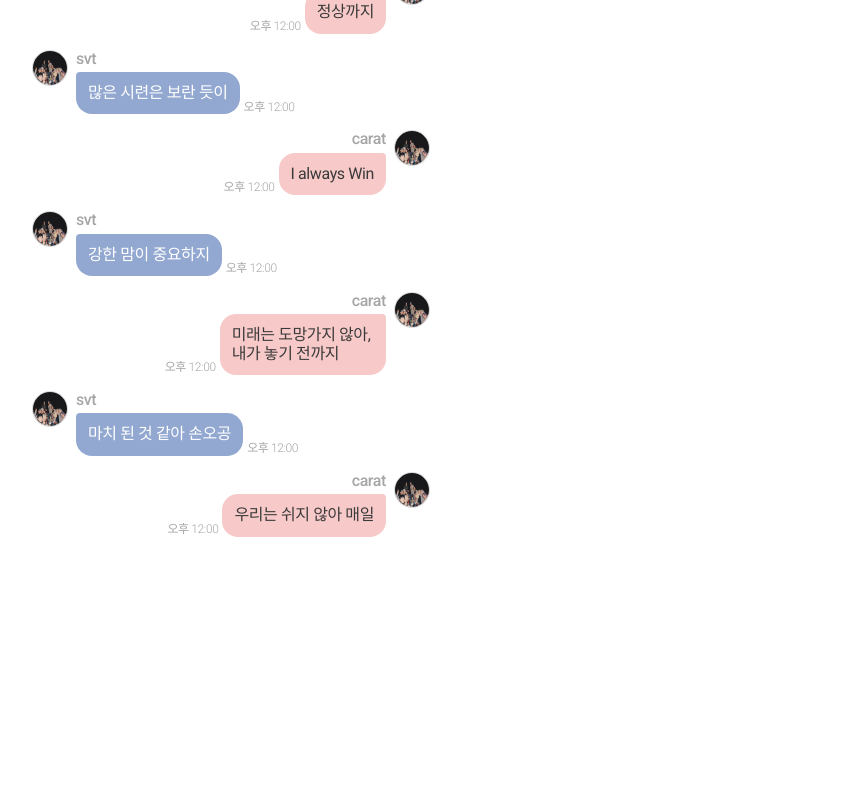
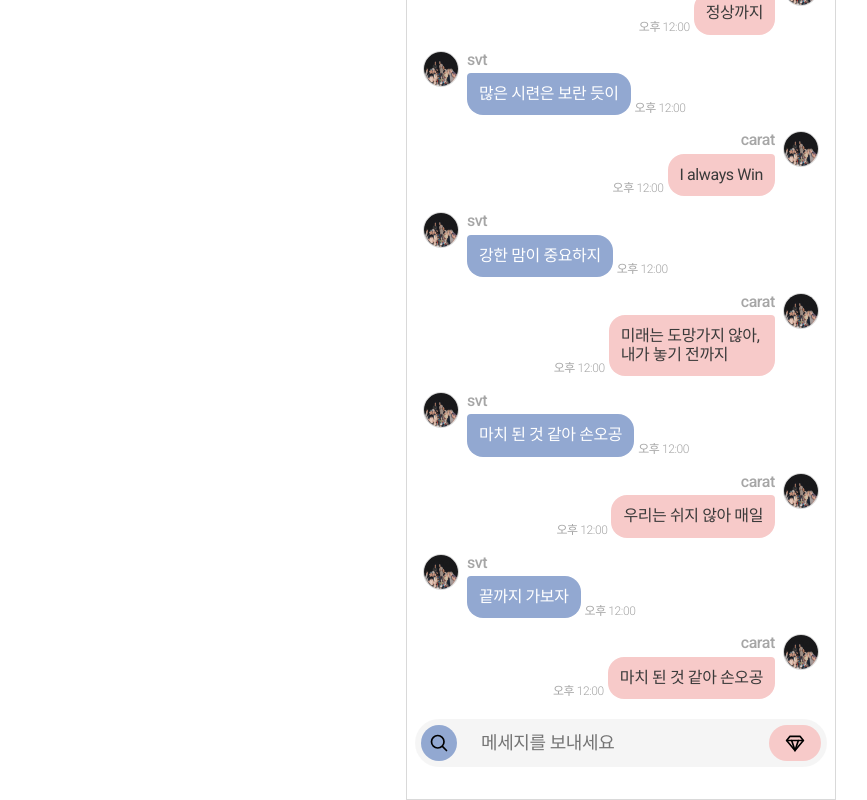
Before and after one commit to ongheong/react-sns, a React (Vite) app: page / in a window 1280 px wide. Shown: the part 212-1012 px from the top of the page, without its empty margins (19-886 px from the left). Before the commit the page ends 934 px from the top, so only its background shows below. Built offline with nearby package versions, Linux system fonts and the light colour scheme.

Commit message:
✨ Feat: Footer 컴포넌트 생성

```diff
--- a/src/App.jsx
+++ b/src/App.jsx
@@ -14,7 +14,7 @@ const globalStyle = css`
     --vh: 9.34px;
   }
   html, body {
-    /* overflow: hidden; */
+    overflow: scroll; /*위아래는 고정!*/
     margin: 0;
     padding: 0;
   }
@@ -26,7 +26,14 @@ const globalStyle = css`
   }
   body {
     display: block;
-    max-width: 500px;
+  }
+  input, textarea {
+    outline: none;
+    border: none;
+  }
+  button {
+    border: none;
+    cursor: pointer;
   }
 `;
 
--- a/src/components/content/Content.jsx
+++ b/src/components/content/Content.jsx
@@ -2,7 +2,6 @@ import { css } from '@emotion/react';
 
 import LeftBubble from './LeftBubble.jsx';
 import RightBubble from './RightBubble.jsx';
-import mockData from '../../mock/mockData.json';
 
 const contentWrapper = css`
   width: 100%;
@@ -14,10 +13,10 @@ const contentWrapper = css`
   flex:1;
 `;
 
-export default function Content({ otherName, currentName }) {
+export default function Content({ otherName, currentName, messages }) {
   return (
     <div css={contentWrapper}>
-      {mockData.map((item) => {
+      {messages.map((item) => {
         return item.status === 0 ? (
           <LeftBubble key={item.id} content={item.content} name={otherName} time={item.time}/>
         ) : (
--- a/src/components/footer/Footer.jsx
+++ b/src/components/footer/Footer.jsx
@@ -0,0 +1,97 @@
+import { css } from '@emotion/react';
+import { useState } from 'react';
+
+const footerWrapper = css`
+  position: absolute;
+  z-index: 2;
+  bottom: 0;
+  left: 0;
+  width: 100%;
+  padding: 12px 8px 32px;
+`;
+
+const footerForm = css`
+  width: 100%;
+  border-radius: 24px;
+  padding: 6px;
+  background: #e3e3e35f;
+  backdrop-filter: blur(8px);
+  display: flex;
+  align-items: flex-end;
+  gap: 8px;
+`;
+
+const searchBtn = css`
+  width: 36px;
+  height: 36px;
+  border-radius: 50%;
+  background: var(--other-bubble-color);
+  display: flex;
+  align-items: center;
+  justify-content: center;
+`;
+
+const btnImg = css`
+  width: 20px;
+  height: 20px;
+`;
+
+const messageInput = css`
+  display: flex;
+  flex: 1;
+  height: 36px;
+  padding: 8px 16px;
+  background: none;
+  resize: none;
+  font-size: 18px;
+  font-weight: 400;
+  letter-spacing: -0.4px;
+`;
+
+const sendBtn = css`
+  width: 52px;
+  height: 36px;
+  border-radius: 24px;
+  background: var(--my-bubble-color);
+  display: flex;
+  align-items: center;
+  justify-content: center;
+`;
+
+export default function Footer({ handleAddMessage }) {
+  const [input, setInput] = useState('');
+
+  const handleForm = (e) => {
+    e.preventDefault();
+    if (todoInput === '') {
+      alert('한 글자 이상 입력해주세요.');
+      return;
+    }
+    handleAddMessage(input);
+    setInput('');
+  };
+
+  const handleInput = (e) => {
+    setInput(e.target.value);
+  };
+
+  return (
+    <footer css={footerWrapper}>
+      <form css={footerForm} onSubmit={handleForm}>
+        <button css={searchBtn}>
+          <img src="/assets/search.svg" css={btnImg} />
+        </button>
+        <textarea
+          spellCheck="false"
+          id="message"
+          placeholder="메세지를 보내세요"
+          css={messageInput}
+          onChange={handleInput}
+        ></textarea>
+        <button css={sendBtn} type="submit">
+          <img src="/assets/send.svg" css={btnImg} />
+        </button>
+      </form>
+    </footer>
+  );
+}
--- a/src/components/header/Header.jsx
+++ b/src/components/header/Header.jsx
@@ -3,16 +3,17 @@ import { useState } from 'react';
 
 const header = css`
   position: absolute;
-  z-index: 10;
+  z-index: 2;
   top: 0;
   left: 0;
   width: 100%;
-  height: 70px;
+  height: 72px;
   border-bottom: 1px solid var(--border-color);
   display: flex;
   align-items: center;
   justify-content: space-between;
   padding: 12px 16px;
+  background-color: #fff;
 `;
 
 const leftWrapper = css`
--- a/src/mock/mockData.json
+++ b/src/mock/mockData.json
@@ -46,5 +46,17 @@
       "status": 1,
       "content": "우리는 쉬지 않아 매일",
       "time": "2021-09-01 12:00:01"
+    },
+    {
+      "id": 9,
+      "status": 0,
+      "content": "끝까지 가보자",
+      "time": "2021-09-01 12:00:00"
+    },
+    {
+      "id": 10,
+      "status": 1,
+      "content": "마치 된 것 같아 손오공",
+      "time": "2021-09-01 12:00:01"
     }
 ]
--- a/src/pages/SNSPage.jsx
+++ b/src/pages/SNSPage.jsx
@@ -1,18 +1,20 @@
 import { css } from '@emotion/react';
+import { useEffect, useState } from 'react';
+
 import Header from '../components/header/Header.jsx';
 import Content from '../components/content/Content.jsx';
+import Footer from '../components/footer/Footer.jsx';
+import mockData from '../mock/mockData.json';
 
 const pageWrapper = css`
+  position: relative;
   margin: 0 auto;
-  overflow: hidden;
+  /* overflow: hidden; */
   display: flex;
   flex-direction: column;
-
-  position: relative;
   width: 100%;
   max-width: 430px;
-  /*이 코드 대체 뭐길래 스크롤이 가능하게 하는거지?*/
-  height: calc(var(--vh, 1vh)* 100);
+  border: 1px solid var(--border-color);
 `;
 
 const otherNickName = '손오공';
@@ -20,11 +22,32 @@ const otherName = 'svt';
 const currentName = 'carat';
 
 export default function SNSPage() {
+  const [messages, setMessages] = useState(() => {
+    const mockDataList = mockData;
+    return mockDataList? mockDataList : [];
+  });
+
+  useEffect(() => {
+
+  }, [messages]);
+
+  function handleAddMessage(input) {
+    const nowTime = new Intl.DateTimeFormat("ko", { timeStyle: "short"}).format(new Date());
+
+    const newMessage = {
+      id: messages.length + 1,
+      status: 1,
+      content: input,
+      time: nowTime,
+    }
+    setMessages((prev) => [...prev, newMessage]);
+  }
+
   return (
     <div css={pageWrapper}>
       <Header otherNickName={otherNickName} otherName={otherName} />
-      <Content otherName={otherName} currentName={currentName}/>
-      {/* <Footer /> */}
+      <Content otherName={otherName} currentName={currentName} messages={messages}/>
+      <Footer handleAddMessage={handleAddMessage}/>
     </div>
   );
 }
```
Also changed, not shown: public/assets/search.svg (added), public/assets/send.svg (added).
